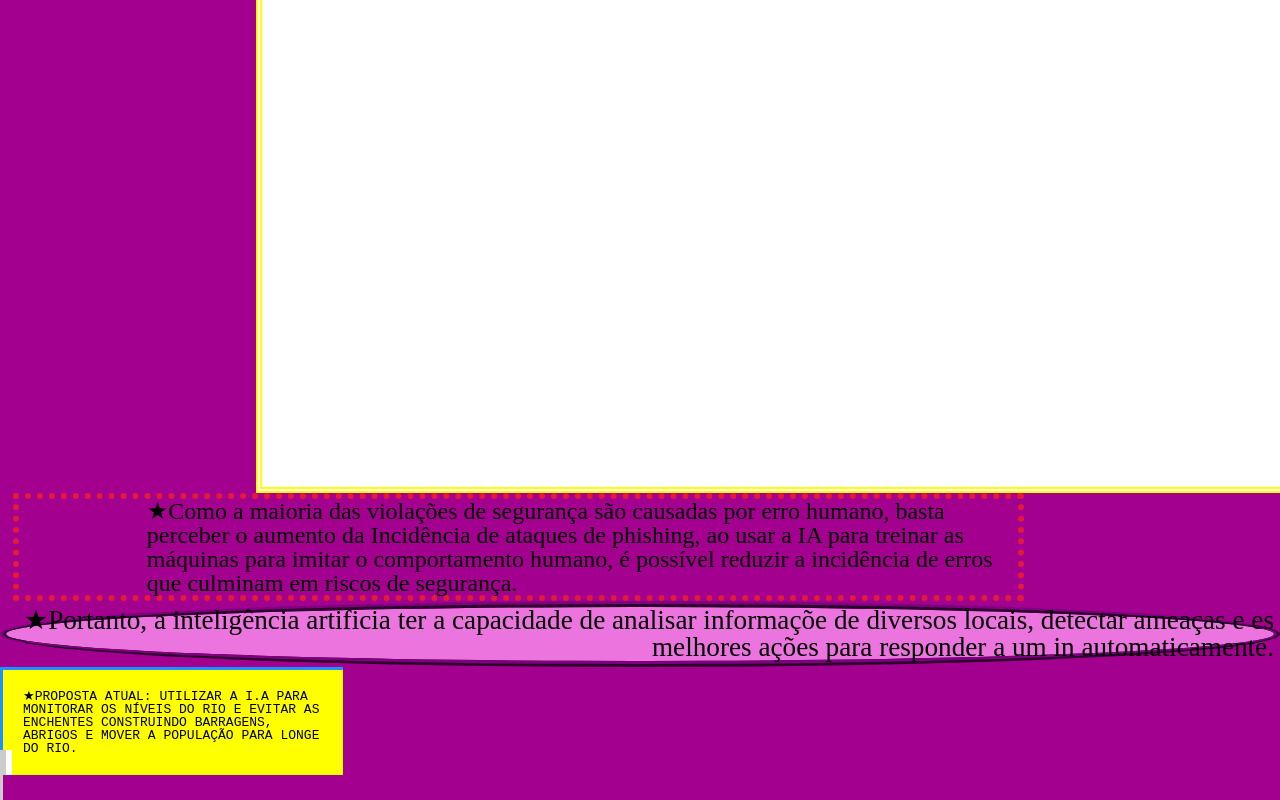
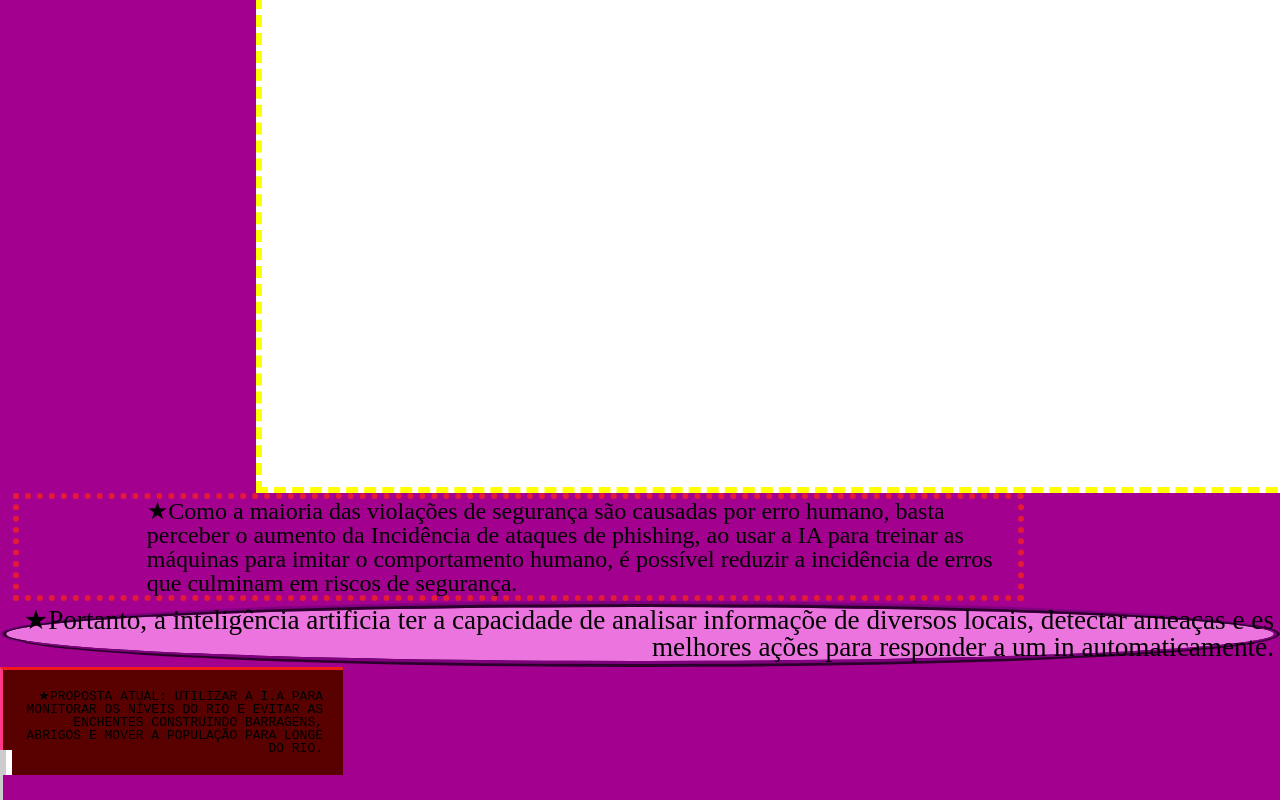
Before and after one commit to Mirian007/mirian_aula_2TRI, a plain HTML site: page index.html in a window 1280 px wide. Shown: the part 453-1253 px from the top of the page. Drawn offline with Linux system fonts and the light colour scheme.

Commit message:
atualização 12

```diff
--- a/style.css
+++ b/style.css
@@ -6,10 +6,11 @@ body {background-color: rgb(164, 0, 143)
     background-color: white;
     border-color: yellow;
     border-width: 6px;
-    border-style: double;
+    border-style:dashed;
     margin-left: 20%;
     margin-right: 20%;
     padding-left: 200%;
+    border-right-color: orange 9px;
 
 
 }
@@ -38,11 +39,11 @@ body {background-color: rgb(164, 0, 143)
 }
 .p4 {
     width: 300px;
-
-    border-top: 3px solid #1E90FF;
-    border-left: 3px solid #1E90FF;
+    text-align:end;
+    border-top: 3px solid #f11b1b;
+    border-left: 3px solid #ff3787;
     position: relative;
-    background: yellow;
+    background: rgb(89, 0, 0);
 
     padding: 20px;
     font-family: monospace
```
